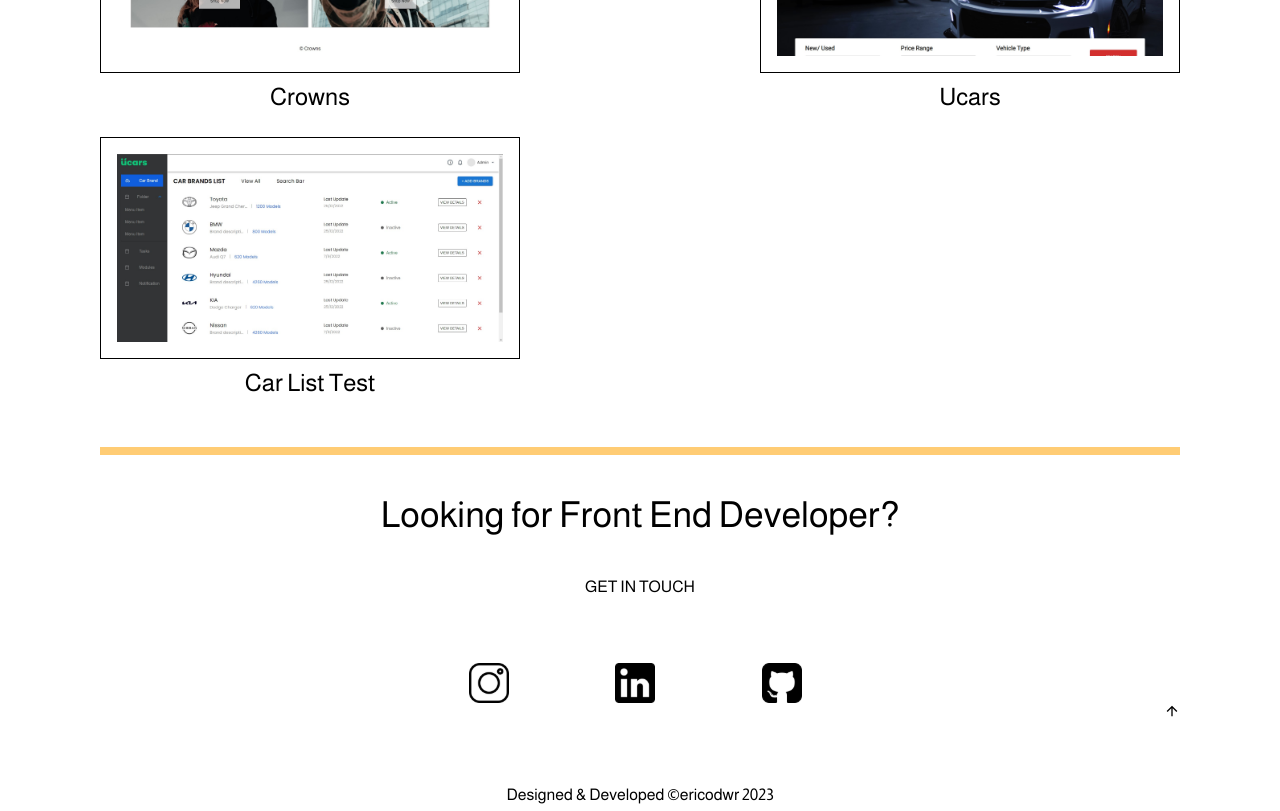
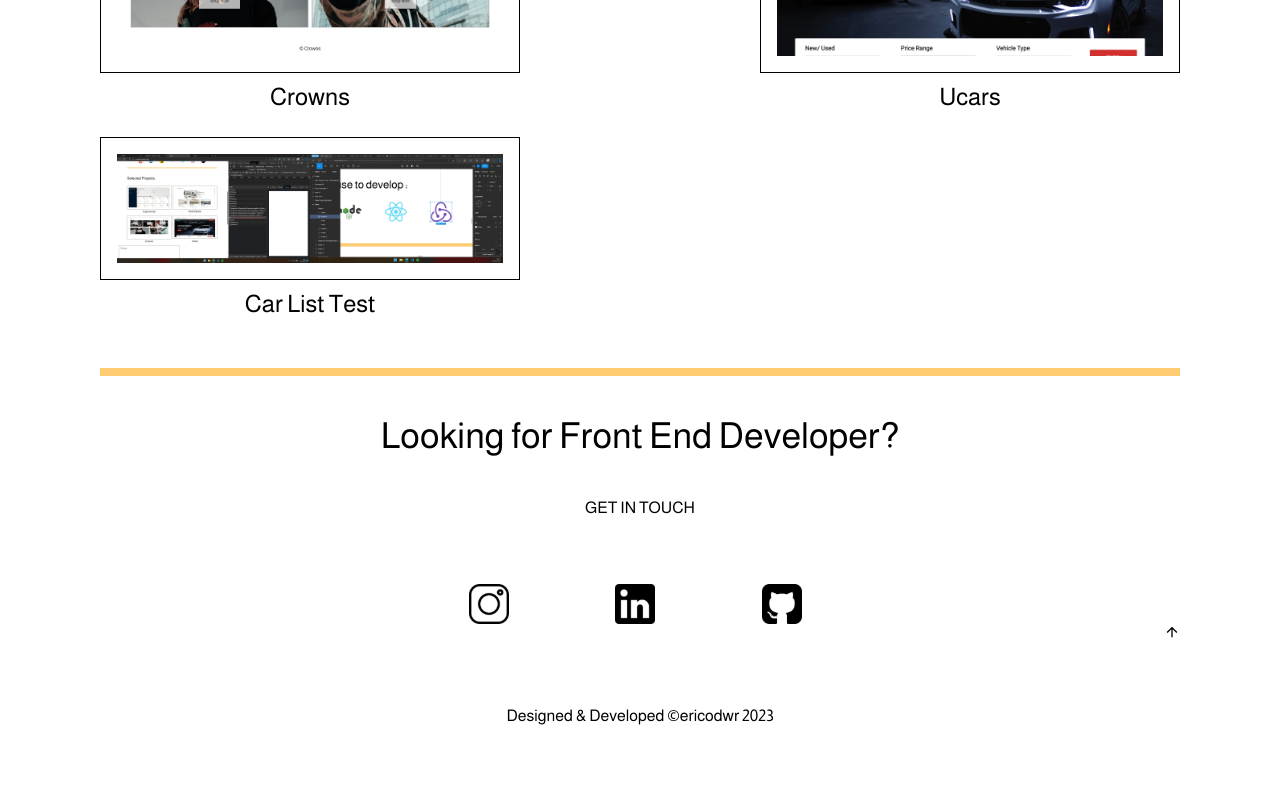
Before and after one commit to ericodwr/portfolio, a Next.js app: page / in a window 1280 px wide. Shown: the part 1400-2211 px from the top of the page. After the commit the page ends 2132 px from the top, so only its background shows below. Built offline with nearby package versions, Linux system fonts and the light colour scheme.

Commit message:
another fixing

```diff
--- a/app/components/Projects.jsx
+++ b/app/components/Projects.jsx
@@ -19,7 +19,7 @@ const Projects = () => {
                   src={data.imageProject}
                   width={600}
                   height={600}
-                  alt="Crows"
+                  alt={data.id}
                   className="border border-black p-4"
                 />
               </Link>
--- a/app/data.js
+++ b/app/data.js
@@ -37,7 +37,7 @@ const projectsData = [
   },
   {
     id: 'carlist',
-    imageProject: '/projects/carlist.jpg',
+    imageProject: '/projects/test.jpg',
     title: ' Car List test',
     description: `Car List is a Web App about databases that contains list of cars.Car List is developed using React.JS, for the style using Material UI and last for the databases using simple json-server and fetch it to Redux State. Car List is admin site only, so the admin could create, update, read, and delete or as we known it CRUD.`,
     left: true,
```
Also changed, not shown: public/projects/test.jpg (added).
